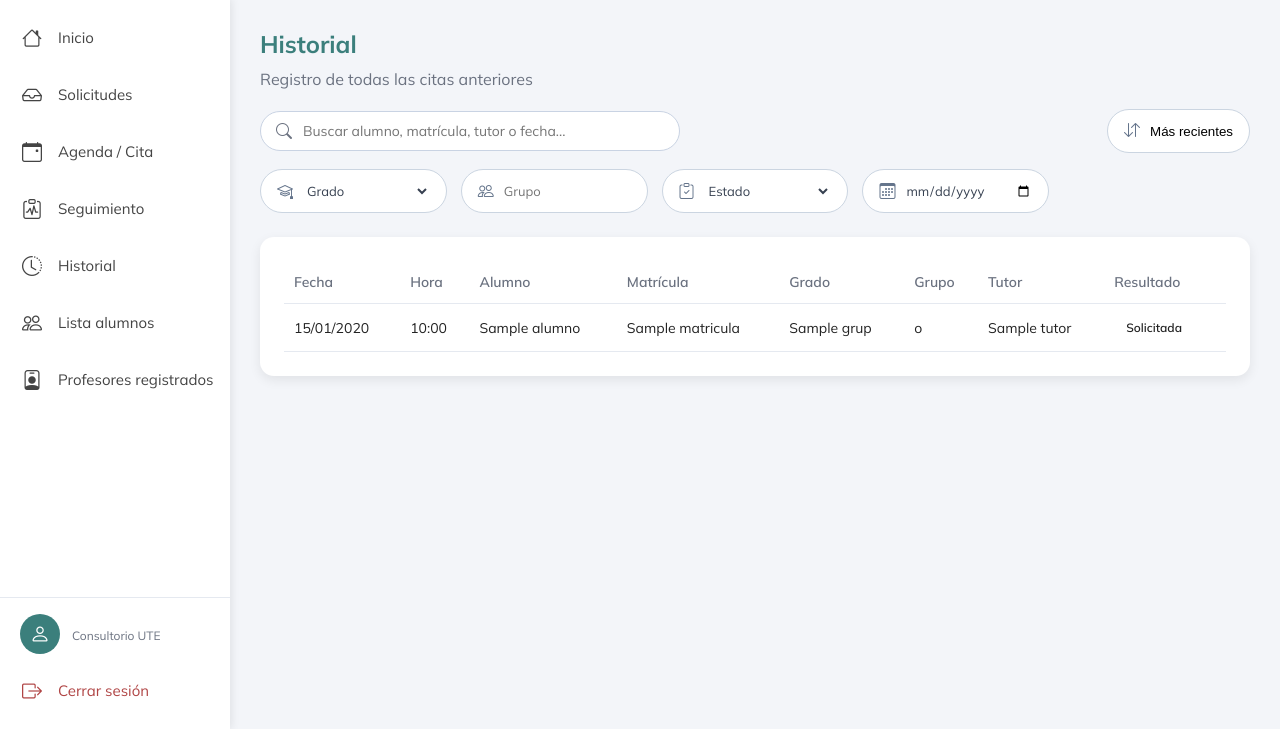
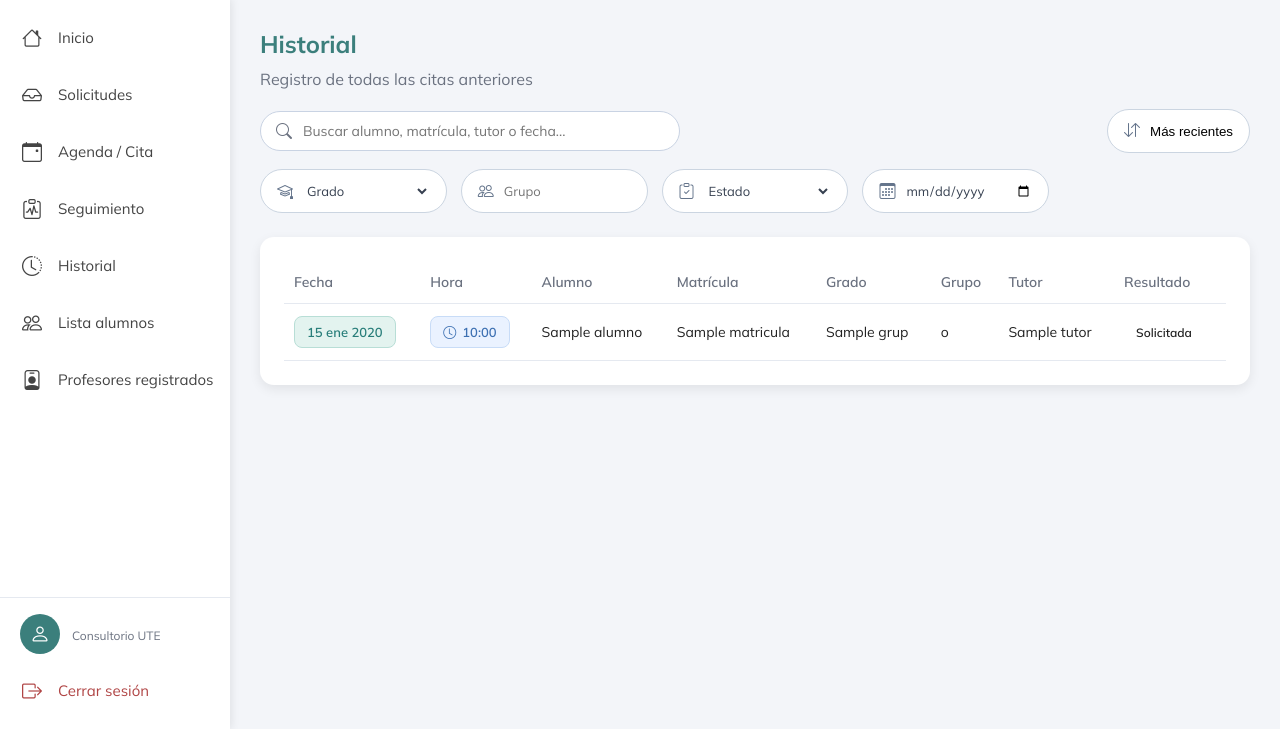
Before and after one commit to Nestor-UTE/Agenda_Psico_UTE, a Flask app: template templates/historial.html in a window 1280 px wide. Shown: the part 71-800 px from the top of the page. Run offline with Flask 3, Linux system fonts and the light colour scheme; the template is opened without the code that fills it: most values are stand-ins (such as "Sample title", 1, 10 or a date in 2020).

Commit message:
T32 - Mejora visual de fechas y horas
Se mejoró el formato y diseño de fechas y horas en Agenda, Historial, Inicio de Psicología, Mis alumnos y Seguimiento de ambos roles

```diff
--- a/static/css/panel.css
+++ b/static/css/panel.css
@@ -977,3 +977,48 @@ a.btn {
     width: auto;
     box-sizing: border-box;
 }
+
+
+/* Resaltar las fechas de la agenda */
+#tabla-citas time,
+.fecha-etiqueta {
+    display: inline-block;
+    background-color: #e3f3ef;
+    color: #277d79;
+    border: 1px solid #b8ded6;
+    padding: 7px 12px;
+    border-radius: 8px;
+    font-weight: 600;
+    font-size: 13px;
+    white-space: nowrap;
+}
+
+/* Diseño de las horas en las tablas */
+.hora-etiqueta {
+    display: inline-flex;
+    align-items: center;
+    gap: 6px;
+    padding: 7px 12px;
+    background-color: #eaf2ff;
+    color: #3d70b2;
+    border: 1px solid #c8dcf7;
+    border-radius: 8px;
+    font-size: 13px;
+    font-weight: 600;
+    white-space: nowrap;
+}
+
+.hora-etiqueta i {
+    font-size: 13px;
+}
+
+/* Fecha y hora juntas en Próximas citas */
+.contenido .caja .tabla-scroll td:first-child > div {
+    display: inline-block;
+    vertical-align: middle;
+}
+
+.contenido .caja .tabla-scroll td:first-child > div + div {
+    margin-top: 0;
+    margin-left: 8px;
+}
--- a/templates/historial.html
+++ b/templates/historial.html
@@ -1,9 +1,5 @@
-
-{% extends "base_psicologa.html" %}
-
-{% block titulo %}Historial{% endblock %}
-
-{% block contenido %}
+{% extends "base_psicologa.html" %} {% block titulo %}Historial{% endblock %} {%
+block contenido %}
 <main class="contenido">
   <h2>Historial</h2>
   <p class="subtitulo">Registro de todas las citas anteriores</p>
@@ -71,11 +67,7 @@
       <!-- Fecha -->
       <div class="filtro-campo filtro-campo-fecha">
         <i class="bi bi-calendar3"></i>
-        <input
-          type="date"
-          id="filtro-fecha"
-          aria-label="Filtrar por fecha"
-        />
+        <input type="date" id="filtro-fecha" aria-label="Filtrar por fecha" />
 
         <button
           type="button"
@@ -117,8 +109,28 @@
             data-estado="{{ c.estatus }}"
             data-fecha="{{ c.fecha.strftime('%Y-%m-%d') if c.fecha else '' }}"
           >
-            <td>{{ c.fecha.strftime('%d/%m/%Y') if c.fecha else '—' }}</td>
-            <td>{{ c.fecha.strftime('%H:%M') if c.fecha else '—' }}</td>
+            <td>
+              {% if c.fecha %}
+              <time
+                class="fecha-etiqueta"
+                datetime="{{ c.fecha.strftime('%Y-%m-%d') }}"
+              >
+                {{ c.fecha.strftime('%d') }} {{ ['ene', 'feb', 'mar', 'abr',
+                'may', 'jun', 'jul', 'ago', 'sep', 'oct', 'nov',
+                'dic'][c.fecha.month - 1] }} {{ c.fecha.strftime('%Y') }}
+              </time>
+              {% else %} — {% endif %}
+            </td>
+
+            <td>
+              {% if c.fecha %}
+              <span class="hora-etiqueta">
+                <i class="bi bi-clock" aria-hidden="true"></i>
+                {{ c.fecha.strftime('%H:%M') }}
+              </span>
+              {% else %} — {% endif %}
+            </td>
+
             <td>{{ c.alumno }}</td>
             <td>{{ c.matricula }}</td>
             <td>{{ c.grupo[:-1] }}</td>
@@ -144,14 +156,12 @@
     </div>
   </section>
 </main>
-{% endblock %}
-
-{% block scripts %}
+{% endblock %} {% block scripts %}
 <script src="{{ url_for('static', filename='js/filtros.js') }}"></script>
 
 <script>
   iniciarFiltros({
-    tablaId: "tabla-datos"
+    tablaId: "tabla-datos",
   });
 </script>
 {% endblock %}
--- a/templates/seguimiento.html
+++ b/templates/seguimiento.html
@@ -35,7 +35,11 @@
         </div>
 
         <span class="estado estado-realizada">
-          Última sesión: {{ s.fecha.strftime('%d/%m/%Y') }}
+          Última sesión:
+          {{ s.fecha.strftime('%d') }}
+          {{ ['ene', 'feb', 'mar', 'abr', 'may', 'jun',
+          'jul', 'ago', 'sep', 'oct', 'nov', 'dic'][s.fecha.month - 1] }}
+          {{ s.fecha.strftime('%Y') }}
         </span>
       </header>
 
```
Also changed, not shown: templates/agenda.html (+19 -2 lines), templates/mis_alumnos.html (+19 -8 lines), templates/panel_psicologa.html (+19 -1 lines), templates/seguimiento_profesor.html (+6 -12 lines).
